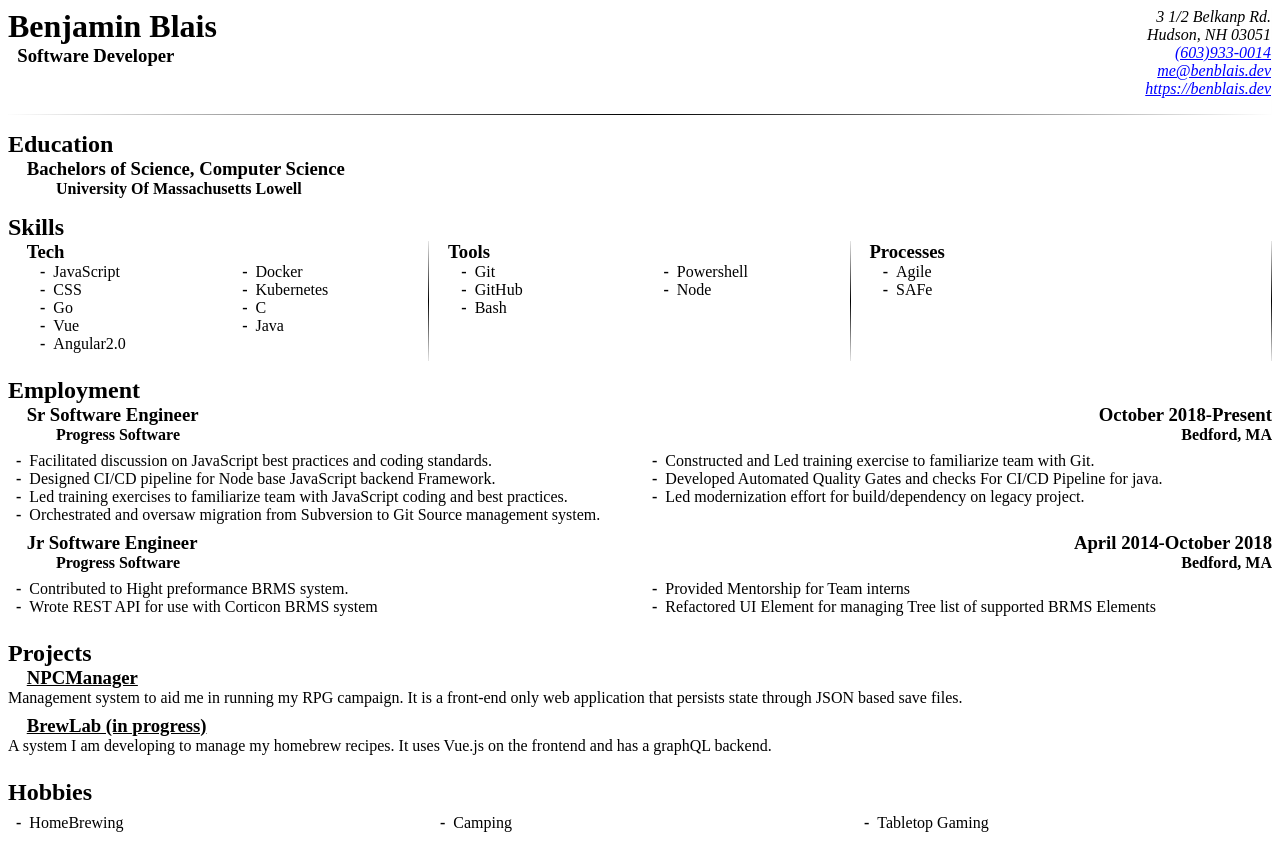
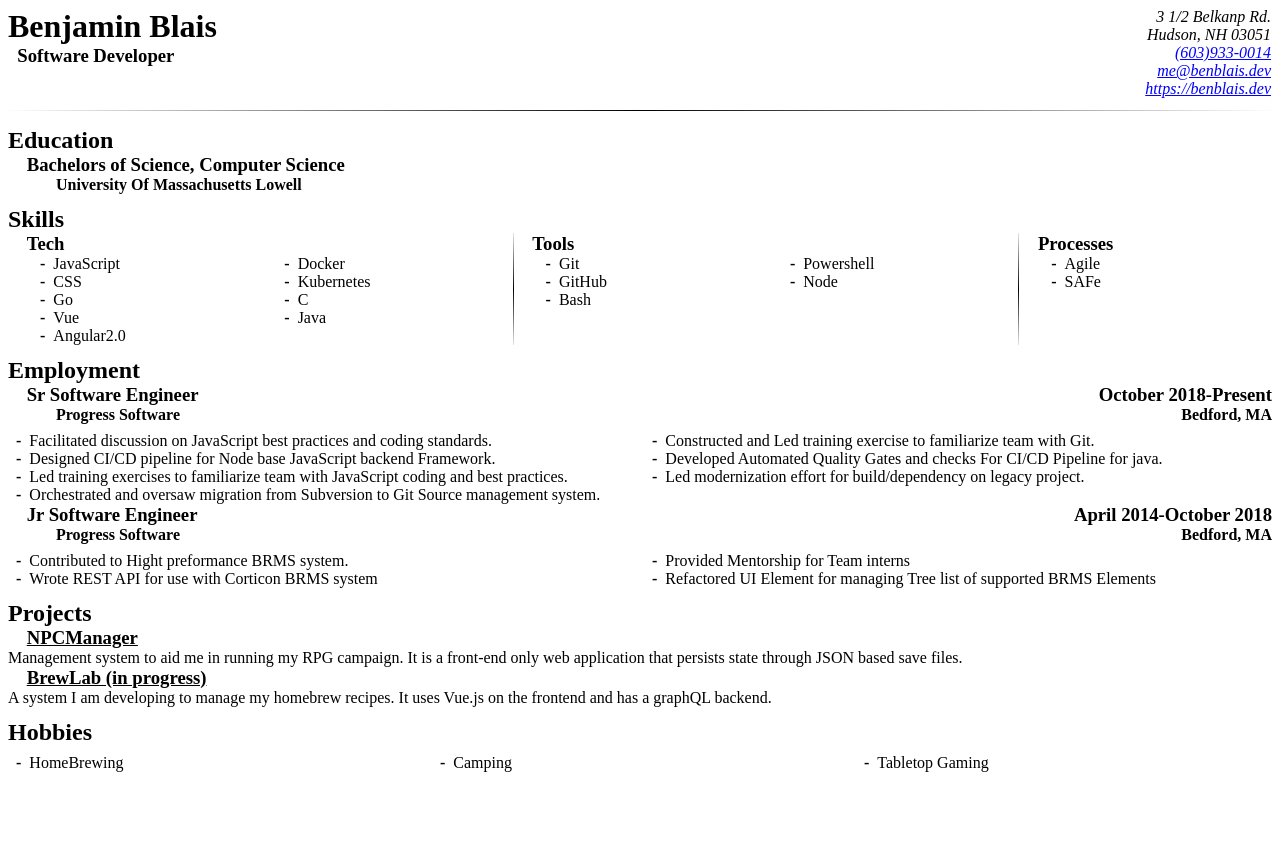
Before and after one commit to bblais23/resume, a website: page index.html in a window 1280 px wide. After the commit the page ends 800 px from the top, so only its background shows below. Drawn offline with Linux system fonts and the light colour scheme; a web font is replaced by a local one.

Commit message:
Fix layout

```diff
--- a/css/header.css
+++ b/css/header.css
@@ -39,7 +39,7 @@ header
 /* Indentation and padding */
 header
 {
-    padding-bottom: 1em;
+    padding-bottom: 0.75em;
 }
 
 header h3
--- a/css/main.css
+++ b/css/main.css
@@ -32,7 +32,7 @@ main
 
 section
 {
-    padding-bottom: 1em;
+    padding-bottom: 0.75em;
 }
 
 h1,
--- a/css/skills.css
+++ b/css/skills.css
@@ -2,12 +2,12 @@
 .skills
 {
     display: grid;
-    grid-template-columns: 1fr 1fr 1fr;
+    grid-template-columns: 2fr 2fr 1fr;
     grid-auto-flow: column;
 }
 
 /* Bars */
-.skills .skill-category
+.skills .skill-category:not(:last-child)
 {
     border-width: 1px;
     border-style: solid;
--- a/css/work.css
+++ b/css/work.css
@@ -49,12 +49,6 @@
     text-decoration: underline;
 }
 
-/* Spacing */
-article
-{
-    padding-bottom: 0.5em;
-}
-
 /* Column layout for lists */
 .experience ul.lists
 {
```
